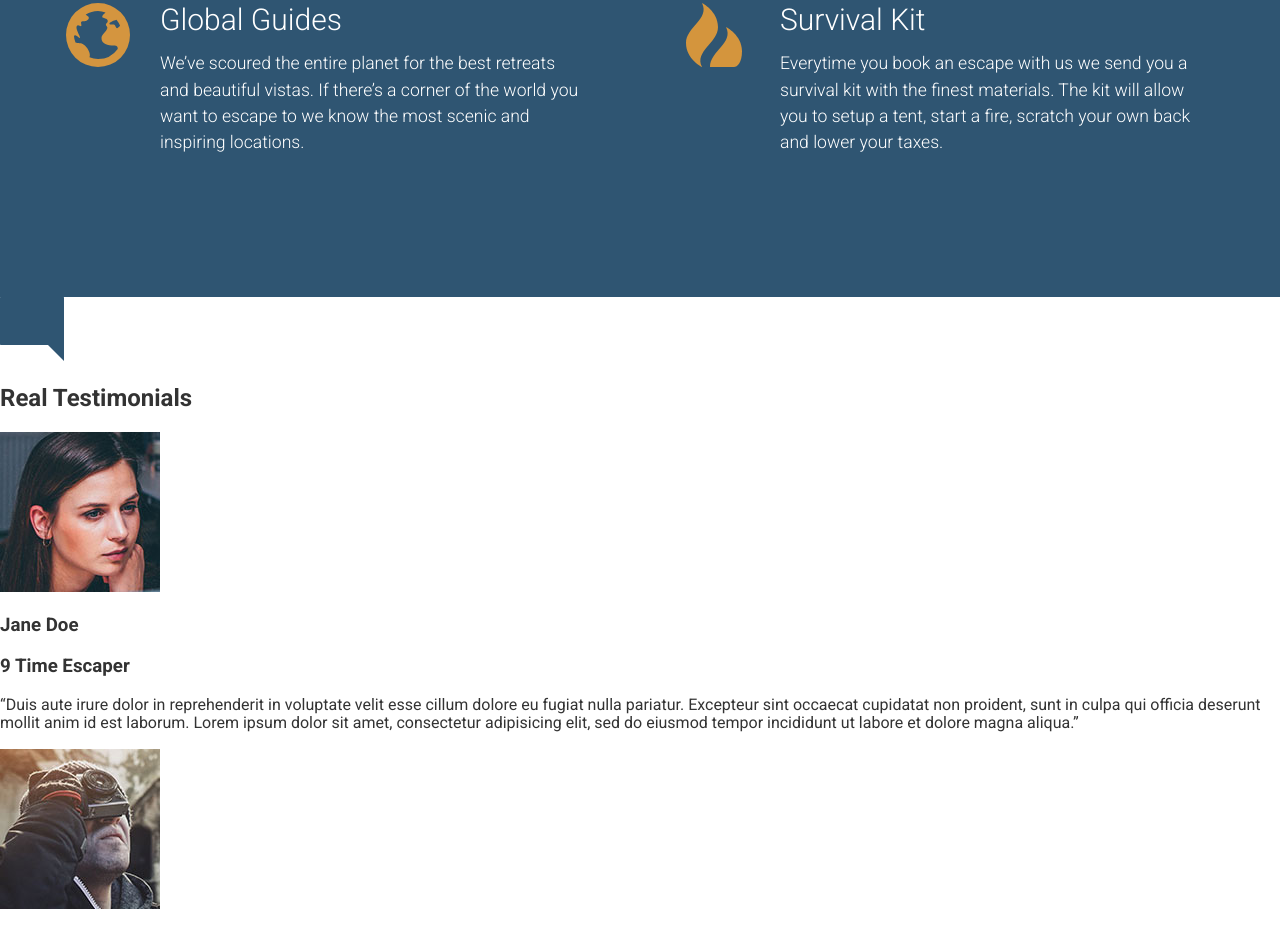
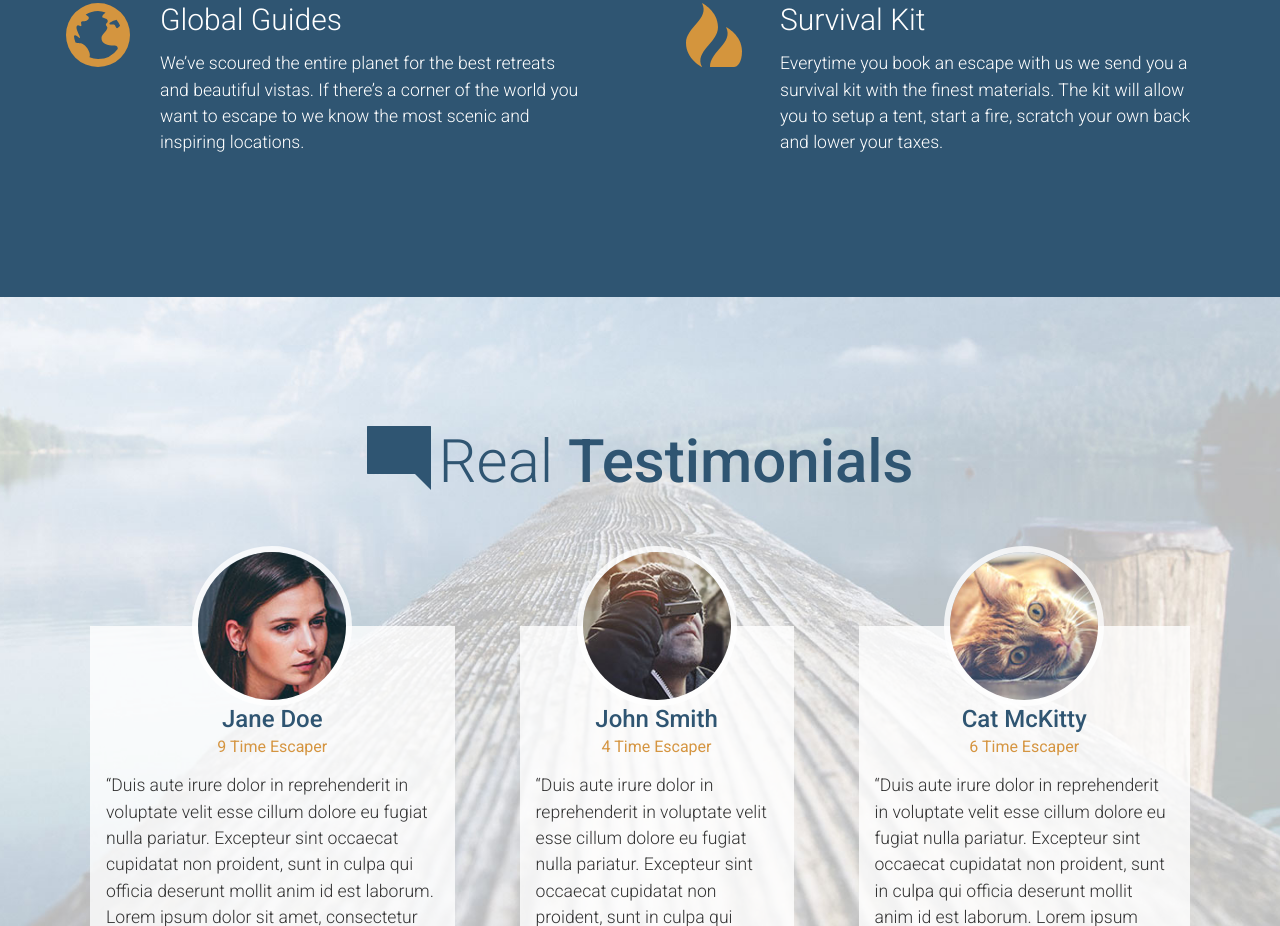
Before and after one commit to Edwards1248/sample-travel-agency, a website: page app/index.html in a window 1280 px wide. Shown: the part 2646-3572 px from the top of the page. Drawn offline with Linux system fonts and the light colour scheme.

Commit message:
Completed the Testimonials Section

```diff
--- a/app/assets/styles/base/_mixins.css
+++ b/app/assets/styles/base/_mixins.css
@@ -11,7 +11,7 @@
 }
 
 @define-mixin atLarge {
-  @media (min-width: 1200px) {
+  @media (min-width: 1010px) {
     @mixin-content;
   }
 }
--- a/app/assets/styles/modules/_page-section.css
+++ b/app/assets/styles/modules/_page-section.css
@@ -4,6 +4,22 @@
 
   @mixin atMedium {
     padding: 4.5rem 0;
+  }
+
+  &--no-b-padding-until-medium {
+    padding-bottom: 0;
+
+    @mixin atMedium {
+    padding-bottom: 4.5rem 0;
+   }
+  }
+
+  &--no-b-padding-until-large {
+    padding-bottom: 0;
+
+    @mixin atLarge {
+    padding-bottom: 4.5rem 0;
+   }
   }
 
   &--blue {
@@ -16,4 +32,19 @@
       padding-right: 3.5rem;
     }
   }
+
+  &--testimonials {
+    background-color: #e0e6ef;
+    @mixin atLarge {
+      background: url('/assets/images/testimonials-bg.jpg') top center no-repeat;
+      background-size: cover;
+    }
+
+    @mixin atMedium {
+      padding-left: 4.5rem;
+      padding-right: 4.5rem;
+      margin: 0 auto;
+    }
+  }
+
 }
--- a/app/assets/styles/modules/_row.css
+++ b/app/assets/styles/modules/_row.css
@@ -1,4 +1,8 @@
 .row {
+
+  &--t-padding {
+    padding-top: 80px;
+  }
 
   &--gutters {
     margin-right: -65px;
@@ -51,6 +55,61 @@
 
   }
 
+  @mixin atLarge {
+
+    &__b-margin-until-large {
+    margin-bottom: 0;
+  }
+
+    &large-4 {
+    float: left;
+    width: 33.33%;
+  }
+
+  &__large-4--larger {
+    width: 37%;
+  }
+
+  &__large-6 {
+    float: left;
+    width: 50%;
+  }
+
+  &__large-8 {
+    float: left;
+    width: 66.66%;
+  }
+
+  &__large-8--smaller {
+    width: 63%;
+  }
+
+  }
+
+  /* Begin Equal height rules */
+
+  &--equal-height-at-medium {
+    @mixin atMedium {
+      display: flex;
+    }
+
+    & > div {
+      float: none;
+      display: flex;
+    }
+  }
+
+  &--equal-height-at-large {
+    @mixin atLarge {
+      display: flex;
+    }
+
+    & > div {
+      float: none;
+      display: flex;
+    }
+  }
+
 }
 
 .clear-me {
--- a/app/assets/styles/modules/_section-title.css
+++ b/app/assets/styles/modules/_section-title.css
@@ -11,6 +11,10 @@
     font-weight: 500;
   }
 
+  &--blue {
+    color: $mainBlue;
+  }
+
   &__icon {
     display: block;
     margin-left: auto;
@@ -18,6 +22,8 @@
     margin-bottom: 1rem;
 
     @mixin atSmall {
+      position: relative;
+      top: 8px;
       margin-right: 0.5rem;
       margin-left: 0;
       margin-bottom: 0;
--- /dev/null
+++ b/app/assets/styles/modules/_testimonial.css
@@ -0,0 +1,41 @@
+.testimonial {
+  background-color: rgba(255, 255, 255, .8);
+  padding: 0 1rem 1px 1rem;
+  margin-bottom: 98px;
+
+  @mixin atLarge {
+    padding: 0 1rem 1px 1rem;
+    margin-bottom: 0;
+  }
+
+  &--last {
+    margin-bottom: 0;
+  }
+
+  &__photo {
+    border-radius: 80px;
+    overflow: hidden;
+    width: 160px;
+    height: 160px;
+    margin: 0 auto -80px auto;
+    position: relative;
+    top: -80px;
+    border: 6px solid rgba(255, 255, 255, .8);
+  }
+
+  &__title {
+    color: $mainBlue;
+    text-align: center;
+    font-size: 1.5rem;
+    font-weight: 500;
+    margin: 0;
+  }
+
+  &__subtitle {
+    color: $mainOrange;
+    text-align: center;
+    font-weight: 400;
+    font-size: 1rem;
+    margin: 0.25rem 0 1rem 0;
+  }
+}
--- a/app/assets/styles/modules/_wrapper.css
+++ b/app/assets/styles/modules/_wrapper.css
@@ -7,7 +7,28 @@
   margin-right: auto;
 
   &--medium {
-    max-width: 986px;
+    max-width: 976px;
+  }
+
+
+  &--no-padding-until-medium {
+    padding-left: 0;
+    padding-right: 0;
+
+    @mixin atMedium {
+      padding-left: 18px;
+      padding-right: 18px;
+    }
+  }
+
+  &--no-padding-until-large {
+    padding-left: 0;
+    padding-right: 0;
+
+    @mixin atLarge {
+      padding-left: 18px;
+      padding-right: 18px;
+    }
   }
 
   .wrapper {
@@ -22,4 +43,5 @@
       margin-bottom: 3.875rem;
     }
   }
+
 }
--- a/app/assets/styles/styles.css
+++ b/app/assets/styles/styles.css
@@ -11,3 +11,4 @@
 @import "./modules/_generic-content-container";
 @import "./modules/_section-title";
 @import "./modules/_feature-item";
+@import "./modules/_testimonial";
--- a/app/index.html
+++ b/app/index.html
@@ -104,24 +104,46 @@
     </div>
   </div>
 
-  <div id="testimonials">
-    <img src="assets/images/icons/comment.svg">
-    <h2>Real Testimonials</h2>
+  <div id="testimonials" class="page-section page-section--no-b-padding-until-large page-section--testimonials">
+    <div class="wrapper wrapper--no-padding-until-large">
+    <h2 class="section-title section-title--blue"><img class="section-title__icon" src="assets/images/icons/comment.svg">Real <strong>Testimonials</strong></h2>
 
+    <div class="row row--gutters row--t-padding row--equal-height-at-large generic-content-container">
+
+      <div class="row__large-4">
+        <div class="testimonial">
+          <div class="testimonial__photo">
             <img src="assets/images/testimonial-jane.jpg">
-    <h3>Jane Doe</h3>
-    <h3>9 Time Escaper</h3>
+          </div>
+          <h3 class="testimonial__title">Jane Doe</h3>
+          <h4 class="testimonial__subtitle">9 Time Escaper</h3>
           <p>&ldquo;Duis aute irure dolor in reprehenderit in voluptate velit esse cillum dolore eu fugiat nulla pariatur. Excepteur sint occaecat cupidatat non proident, sunt in culpa qui officia deserunt mollit anim id est laborum. Lorem ipsum dolor sit amet, consectetur adipisicing elit, sed do eiusmod tempor incididunt ut labore et dolore magna aliqua.&rdquo;</p>
+        </div>
+      </div>
 
+      <div class="row__large-4">
+        <div class="testimonial">
+          <div class="testimonial__photo">
             <img src="assets/images/testimonial-john.jpg">
-    <h3>John Smith</h3>
-    <h3>4 Time Escaper</h3>
+          </div>
+          <h3 class="testimonial__title">John Smith</h3>
+          <h4 class="testimonial__subtitle">4 Time Escaper</h3>
           <p>&ldquo;Duis aute irure dolor in reprehenderit in voluptate velit esse cillum dolore eu fugiat nulla pariatur. Excepteur sint occaecat cupidatat non proident, sunt in culpa qui officia deserunt mollit anim id est laborum. Lorem ipsum dolor sit amet, consectetur.&rdquo;</p>
+        </div>
+      </div>
 
+      <div class="row__large-4">
+        <div class="testimonial testimonial--last">
+          <div class="testimonial__photo">
             <img src="assets/images/testimonial-cat.jpg">
-    <h3>Cat McKitty</h3>
-    <h3>6 Time Escaper</h3>
+          </div>
+          <h3 class="testimonial__title">Cat McKitty</h3>
+          <h4 class="testimonial__subtitle">6 Time Escaper</h3>
           <p>&ldquo;Duis aute irure dolor in reprehenderit in voluptate velit esse cillum dolore eu fugiat nulla pariatur. Excepteur sint occaecat cupidatat non proident, sunt in culpa qui officia deserunt mollit anim id est laborum. Lorem ipsum dolor sit amet, consectetur adipisicing elit, sed do eiusmod tempor incididunt ut.&rdquo;</p>
+        </div>
+      </div>
+    </div>
+    </div>
   </div>
 
   <footer>
--- a/app/temp/styles/styles.css
+++ b/app/temp/styles/styles.css
@@ -540,10 +540,37 @@ a {
   max-width: 1236px;
   margin-left: auto;
   margin-right: auto;
+
 }
 
 .wrapper--medium {
-    max-width: 986px;
+    max-width: 976px;
+  }
+
+.wrapper--no-padding-until-medium {
+    padding-left: 0;
+    padding-right: 0;
+  }
+
+@media (min-width: 800px) {
+
+.wrapper--no-padding-until-medium {
+      padding-left: 18px;
+      padding-right: 18px
+  }
+  }
+
+.wrapper--no-padding-until-large {
+    padding-left: 0;
+    padding-right: 0;
+  }
+
+@media (min-width: 1010px) {
+
+.wrapper--no-padding-until-large {
+      padding-left: 18px;
+      padding-right: 18px
+  }
   }
 
 .wrapper .wrapper {
@@ -565,13 +592,37 @@ a {
 .page-section {
 
   padding: 1.2rem 0;
+
 }
 
 @media (min-width: 800px) {
 
 .page-section {
     padding: 4.5rem 0
+
 }
+  }
+
+.page-section--no-b-padding-until-medium {
+    padding-bottom: 0;
+  }
+
+@media (min-width: 800px) {
+
+.page-section--no-b-padding-until-medium {
+    padding-bottom: 4.5rem 0
+  }
+  }
+
+.page-section--no-b-padding-until-large {
+    padding-bottom: 0;
+  }
+
+@media (min-width: 1010px) {
+
+.page-section--no-b-padding-until-large {
+    padding-bottom: 4.5rem 0
+  }
   }
 
 .page-section--blue {
@@ -585,6 +636,27 @@ a {
 .page-section--blue {
       padding-left: 3rem;
       padding-right: 3.5rem
+  }
+  }
+
+.page-section--testimonials {
+    background-color: #e0e6ef;
+  }
+
+@media (min-width: 1010px) {
+
+.page-section--testimonials {
+      background: url('/assets/images/testimonials-bg.jpg') top center no-repeat;
+      background-size: cover
+  }
+  }
+
+@media (min-width: 800px) {
+
+.page-section--testimonials {
+      padding-left: 4.5rem;
+      padding-right: 4.5rem;
+      margin: 0 auto
   }
   }
 
@@ -644,6 +716,10 @@ a {
     margin-top: 0;
   }
 
+.row--t-padding {
+    padding-top: 80px;
+  }
+
 .row--gutters {
     margin-right: -65px;
   }
@@ -694,6 +770,70 @@ a {
   }
   }
 
+@media (min-width: 1010px) {
+
+    .row__b-margin-until-large {
+    margin-bottom: 0;
+  }
+
+    .rowlarge-4 {
+    float: left;
+    width: 33.33%;
+  }
+
+  .row__large-4--larger {
+    width: 37%;
+  }
+
+  .row__large-6 {
+    float: left;
+    width: 50%;
+  }
+
+  .row__large-8 {
+    float: left;
+    width: 66.66%;
+  }
+
+  .row__large-8--smaller {
+    width: 63%;
+  }
+  }
+
+/* Begin Equal height rules */
+
+@media (min-width: 800px) {
+
+.row--equal-height-at-medium {
+      display: -webkit-box;
+      display: -ms-flexbox;
+      display: flex
+  }
+  }
+
+.row--equal-height-at-medium > div {
+      float: none;
+      display: -webkit-box;
+      display: -ms-flexbox;
+      display: flex;
+    }
+
+@media (min-width: 1010px) {
+
+.row--equal-height-at-large {
+      display: -webkit-box;
+      display: -ms-flexbox;
+      display: flex
+  }
+  }
+
+.row--equal-height-at-large > div {
+      float: none;
+      display: -webkit-box;
+      display: -ms-flexbox;
+      display: flex;
+    }
+
 .clear-me {
   clear: both;
 }
@@ -733,6 +873,10 @@ a {
     font-weight: 500;
   }
 
+.section-title--blue {
+    color: #2f5572;
+  }
+
 .section-title__icon {
     display: block;
     margin-left: auto;
@@ -743,6 +887,8 @@ a {
 @media (min-width: 530px) {
 
 .section-title__icon {
+      position: relative;
+      top: 8px;
       margin-right: 0.5rem;
       margin-left: 0;
       margin-bottom: 0;
@@ -791,3 +937,48 @@ a {
       font-size: 1.875rem
   }
   }
+
+.testimonial {
+  background-color: rgba(255, 255, 255, .8);
+  padding: 0 1rem 1px 1rem;
+  margin-bottom: 98px;
+}
+
+@media (min-width: 1010px) {
+
+.testimonial {
+    padding: 0 1rem 1px 1rem;
+    margin-bottom: 0
+}
+  }
+
+.testimonial--last {
+    margin-bottom: 0;
+  }
+
+.testimonial__photo {
+    border-radius: 80px;
+    overflow: hidden;
+    width: 160px;
+    height: 160px;
+    margin: 0 auto -80px auto;
+    position: relative;
+    top: -80px;
+    border: 6px solid rgba(255, 255, 255, .8);
+  }
+
+.testimonial__title {
+    color: #2f5572;
+    text-align: center;
+    font-size: 1.5rem;
+    font-weight: 500;
+    margin: 0;
+  }
+
+.testimonial__subtitle {
+    color: #d59541;
+    text-align: center;
+    font-weight: 400;
+    font-size: 1rem;
+    margin: 0.25rem 0 1rem 0;
+  }
```
Lines whose indentation alone changed are shown as unchanged.
